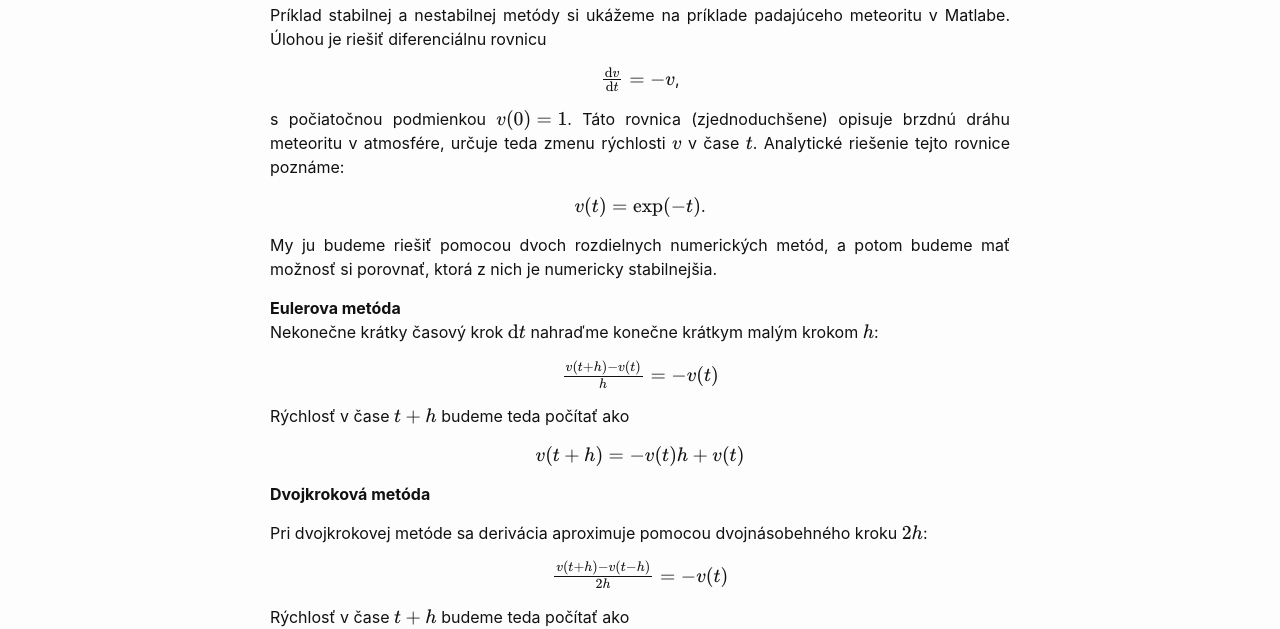
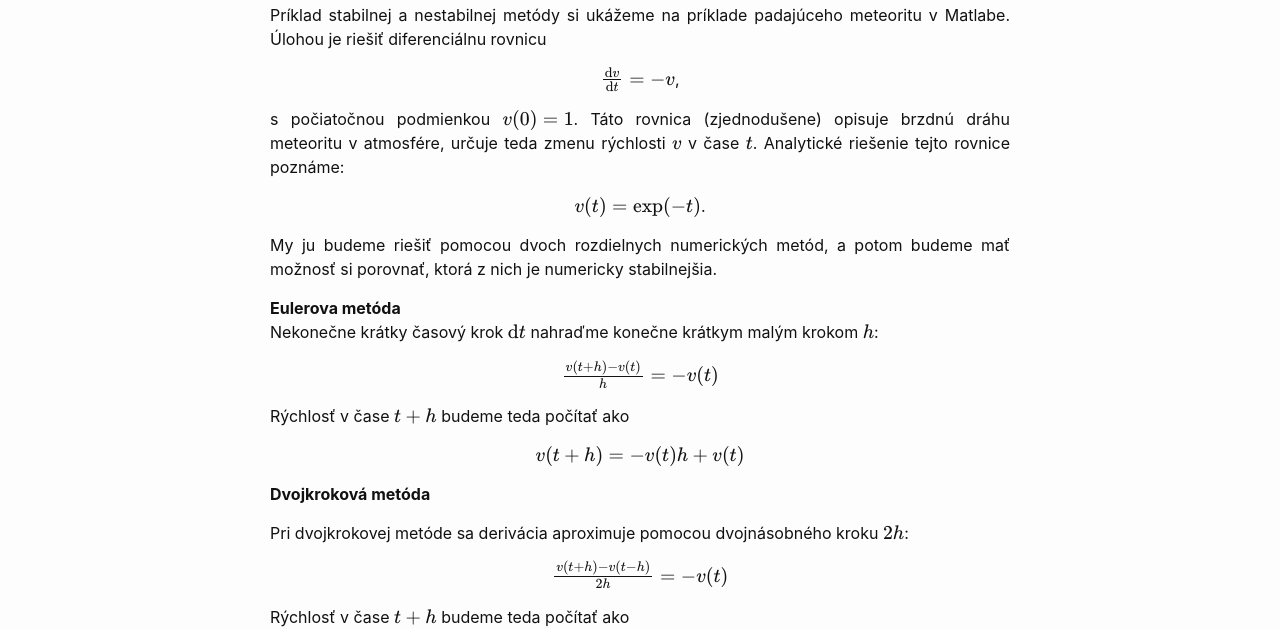
Before and after one commit to maslarova/maslarova.github.io, a Jekyll site: the page built from _posts/2021-02-25-cvicenie2.md, in a window 1280 px wide. Shown: the part 234-863 px from the top of the page. Built offline with Jekyll 4.4.1, drawn with Linux system fonts in a browser that asks for light colours.

Commit message:
2021-02-25-cvicenie2.md

```diff
--- a/_posts/2021-02-25-cvicenie2.md
+++ b/_posts/2021-02-25-cvicenie2.md
@@ -76,7 +76,7 @@ Príklad stabilnej a nestabilnej metódy si ukážeme na príklade padajúceho m
 {: .centering}
 $\frac{\mathrm{d}v}{\mathrm{d}t}=-v$,
 
-s počiatočnou podmienkou $v(0)=1$. Táto rovnica (zjednoduchšene) opisuje brzdnú dráhu meteoritu v atmosfére, určuje teda zmenu rýchlosti $v$ v čase $t$.
+s počiatočnou podmienkou $v(0)=1$. Táto rovnica (zjednodušene) opisuje brzdnú dráhu meteoritu v atmosfére, určuje teda zmenu rýchlosti $v$ v čase $t$.
 Analytické riešenie tejto rovnice poznáme:
 
 {: .centering}
@@ -98,7 +98,7 @@ $v(t+h) = -v(t)h+v(t)$
 
 <b>Dvojkroková metóda</b> <br>
 
-Pri dvojkrokovej metóde sa derivácia aproximuje pomocou dvojnásobehného kroku $2h$:<br>
+Pri dvojkrokovej metóde sa derivácia aproximuje pomocou dvojnásobného kroku $2h$:<br>
 
 {: .centering}
 $\frac{v(t+h)-v(t-h)}{2h} = -v(t)$
```
Also changed, not shown: other parts of _posts/2021-02-25-cvicenie2.md (+1 -1 lines).
